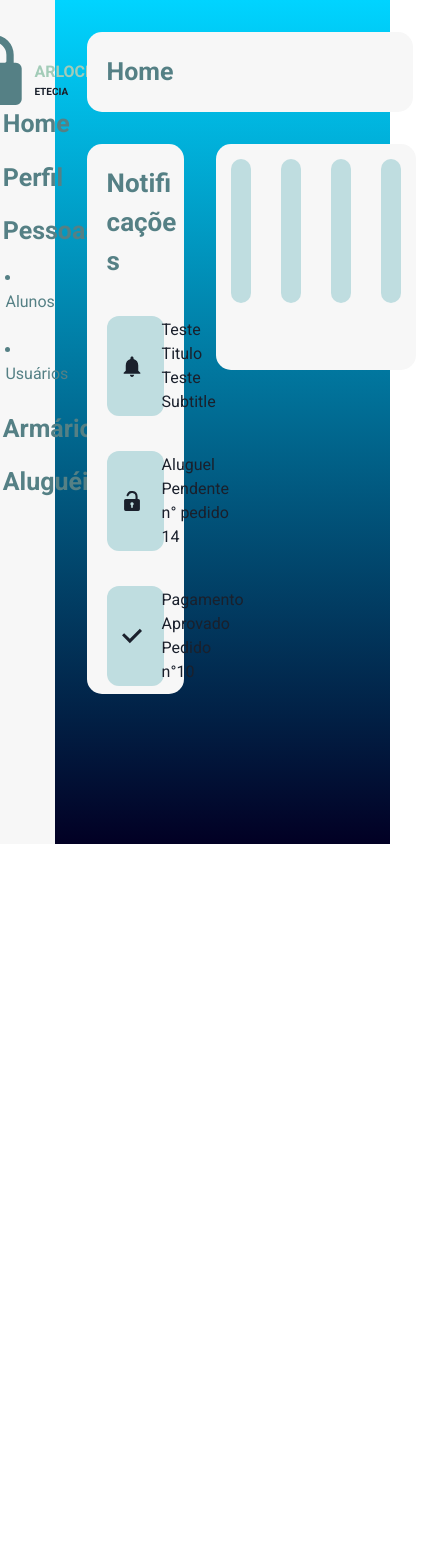
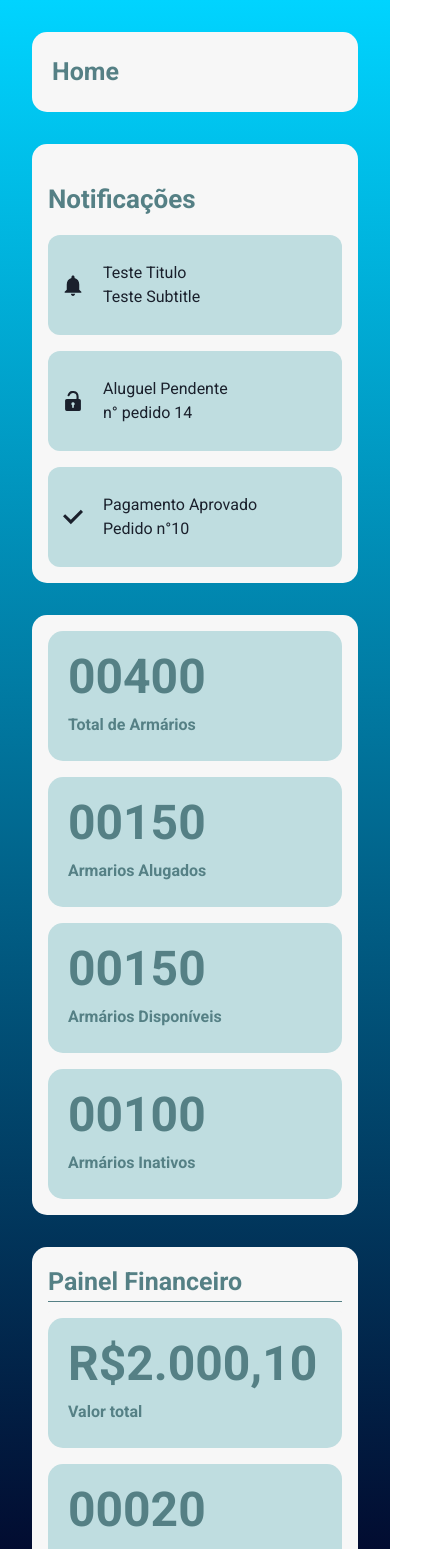
Before and after one commit to GabrieelAraujoo/front-arlock, a React (Create React App) app: page /Adm/Home in a window 390 px wide. Shown: the top 1549 px of the page, 445 px wide, since content can reach past the window. Before the commit the page ends 844 px from the top, so only its background shows below. Built offline with nearby package versions, Linux system fonts and the light colour scheme.

Commit message:
chore: responsividade home adm

```diff
--- a/src/components/Box/BoxGeral.jsx
+++ b/src/components/Box/BoxGeral.jsx
@@ -5,17 +5,16 @@ export function BoxGeral({ number, text }) {
   return (
     <Flex
       backgroundColor="#BFDDE0"
-      width="100%"
-      height="144px"
+      minWidth={{ base: "full", lg: "410px" }}
+      height="130px"
       borderRadius="15px"
-      margin="15px"
     >
       <Flex marginLeft="20px" marginTop="10px" direction="column">
         <Text fontSize="48px" textColor="#558085" fontWeight="bold">
           {number}
         </Text>
 
-        <Text textColor="#558085" fontWeight="bold" fontSize="20px">
+        <Text textColor="#558085" fontWeight="bold" fontSize="1rem">
           {text}
         </Text>
       </Flex>
--- a/src/components/Box/BoxNotification.jsx
+++ b/src/components/Box/BoxNotification.jsx
@@ -1,65 +1,66 @@
 import React from "react";
 import { Flex, Text } from "@chakra-ui/react";
-import { LockIcon, BellIcon, UnlockIcon, CheckIcon } from '@chakra-ui/icons';
+import { BellIcon, UnlockIcon, CheckIcon } from "@chakra-ui/icons";
 
-export function BoxNotificationAlert({title, subtitle}) {
+export function BoxNotificationAlert({ title, subtitle }) {
   return (
-    <Flex backgroundColor="#BFDDE0" marginInline="20px" marginTop="35px"  height="100px" borderRadius="12px" alignItems="center">
-        <BellIcon height="25px" width="30px" marginLeft="10px"/>
+    <Flex
+      width="full"
+      backgroundColor="#BFDDE0"
+      marginTop="1rem"
+      height="100px"
+      borderRadius="12px"
+      alignItems="center"
+    >
+      <BellIcon height="25px" width="30px" marginLeft="10px" />
 
       <Flex direction="column">
-            <Text marginLeft="15px" >
-                {title}
-            </Text>
+        <Text marginLeft="15px">{title}</Text>
 
-            <Text marginLeft="15px">
-                {subtitle}
-            </Text>
+        <Text marginLeft="15px">{subtitle}</Text>
       </Flex>
     </Flex>
   );
 }
 
-export function BoxNotificationRent({title, subtitle}) {
+export function BoxNotificationRent({ title, subtitle }) {
   return (
-        <Flex backgroundColor="#BFDDE0" marginInline="20px" marginTop="35px" height="100px"
-        borderRadius="12px" alignItems="center">
-            <UnlockIcon height="20px" width="30px" marginLeft="10px"/>
+    <Flex
+      width="full"
+      backgroundColor="#BFDDE0"
+      marginTop="1rem"
+      height="100px"
+      borderRadius="12px"
+      alignItems="center"
+    >
+      <UnlockIcon height="20px" width="30px" marginLeft="10px" />
 
       <Flex direction="column">
+        <Text marginLeft="15px">{title}</Text>
 
-                <Text marginLeft="15px" >
-                    {title}
-                </Text>
-
-                <Text marginLeft="15px">
-                    {subtitle}
-                </Text>
-
+        <Text marginLeft="15px">{subtitle}</Text>
       </Flex>
-
     </Flex>
   );
 }
 
-  export function BoxNotificationPayment({title, subtitle}) {
+export function BoxNotificationPayment({ title, subtitle }) {
   return (
-        <Flex backgroundColor="#BFDDE0" marginInline="20px" marginTop="35px" height="100px"
-                      borderRadius="12px" alignItems="center">
-                    <CheckIcon height="20px" width="30px" marginLeft="10px"/>
+    <Flex
+      width="full"
+      backgroundColor="#BFDDE0"
+      marginTop="1rem"
+      height="100px"
+      borderRadius="12px"
+      alignItems="center"
+    >
+      <CheckIcon height="20px" width="30px" marginLeft="10px" />
 
       <Flex direction="column">
+        <Text marginLeft="15px">{title}</Text>
 
-                <Text marginLeft="15px">
-                    {title}
-                </Text>
-
-                <Text marginLeft="15px">
-                    {subtitle}
-                </Text>
-
+        <Text marginLeft="15px">{subtitle}</Text>
       </Flex>
-
     </Flex>
   );
 }
--- a/src/layout/Container.jsx
+++ b/src/layout/Container.jsx
@@ -1,10 +1,15 @@
-import React, { useState } from "react";
-import { Flex } from "@chakra-ui/react";
+import React from "react";
+import { Flex, useBreakpointValue } from "@chakra-ui/react";
 import MenuLateral from "../components/Menu/MenuLateral";
 import { useLocation } from "react-router-dom";
 
 export function Container({ children, ...rest }) {
   const { pathname } = useLocation();
+  const variant = useBreakpointValue({
+    base: false,
+    md: false,
+    lg: true,
+  });
 
   return (
     <Flex
@@ -13,7 +18,7 @@ export function Container({ children, ...rest }) {
       h="auto"
       {...rest}
     >
-      {pathname !== "/" && <MenuLateral />}
+      {pathname !== "/" && variant === true && <MenuLateral />}
       {children}
     </Flex>
   );
--- a/src/pages/dashboard/Adm/index.jsx
+++ b/src/pages/dashboard/Adm/index.jsx
@@ -14,20 +14,25 @@ function Home() {
   return (
     <Main>
       <Container>
+        {/* Flex central */}
         <Flex width="full" padding="2rem" direction="column">
           <PageTitle title={"Home"} />
-          <Flex width="full">
+
+          {/* Flex das notificações e do flex dos outros boxes*/}
+          <Flex
+            width="full"
+            paddingTop="2rem"
+            direction={{ sm: "column", base: "column", lg: "row" }}
+          >
             {/* Flex de notificações */}
             <Flex
               backgroundColor="white.100"
-              width="30%"
-              height="550px"
+              width={{ base: "full", lg: "30%" }}
               direction="column"
               borderRadius="15px"
-              marginTop="2rem"
+              padding="1rem"
             >
               <Text
-                marginLeft="20px"
                 marginTop="20px"
                 fontSize="26px"
                 textColor="#558085"
@@ -54,149 +59,41 @@ function Home() {
 
             {/* Flex com dois Flex, um dos armários e outro financeiro */}
             <Flex
-              width="full"
-              justifyContent="flex-end"
-              paddingLeft="2rem"
-              paddingTop="2rem"
+              width={{ base: "full", lg: "70%" }}
+              direction="column"
+              marginLeft={{ base: "0", lg: "2rem" }}
+              marginTop={{ base: "2rem", lg: "0" }}
             >
+              {/* Relatório de Armários */}
               <Flex
                 backgroundColor="white.100"
                 width="100%"
-                height="41%"
                 borderRadius="15px"
+                display="grid"
+                gridTemplateColumns={{
+                  sm: "auto",
+                  base: "auto",
+                  lg: "auto auto",
+                }}
+                gridGap="1rem"
+                padding="1rem"
+                marginBottom="2rem"
               >
-                <BoxGeral />
-                <BoxGeral />
-                <BoxGeral />
-                <BoxGeral />
-                {/* Primeiro Flex - armários */}
-                {/* <Flex direction="column">
-                  <Flex
-                    backgroundColor="#BFDDE0"
-                    width="355px"
-                    height="144px"
-                    borderRadius="15px"
-                    margin="15px"
-                  >
-                    <Flex marginLeft="20px" marginTop="10px" direction="column">
-                      <Text
-                        fontSize="48px"
-                        textColor="#558085"
-                        fontWeight="bold"
-                      >
-                        00400
-                      </Text>
-
-                      <Text
-                        textColor="#558085"
-                        fontWeight="bold"
-                        fontSize="20px"
-                      >
-                        Total de Armários
-                      </Text>
-                    </Flex>
+                <BoxGeral number={"00400"} text={"Total de Armários"} />
+                <BoxGeral number={"00150"} text={"Armarios Alugados"} />
+                <BoxGeral number={"00150"} text={"Armários Disponíveis"} />
+                <BoxGeral number={"00100"} text={"Armários Inativos"} />
               </Flex>
 
+              {/* Financeiro */}
               <Flex
-                    backgroundColor="#BFDDE0"
-                    width="355px"
-                    height="144px"
+                backgroundColor="white.100"
+                width="100%"
                 borderRadius="15px"
-                    margin="15px"
-                    direction="column"
-                  >
-                    <Flex marginLeft="20px" marginTop="10px" direction="column">
-                      <Text
-                        fontSize="48px"
-                        textColor="#558085"
-                        fontWeight="bold"
-                      >
-                        00150
-                      </Text>
-
-                      <Text
-                        textColor="#558085"
-                        fontWeight="bold"
-                        fontSize="20px"
-                      >
-                        Armarios Alugados
-                      </Text>
-                    </Flex>
-                  </Flex>
-                </Flex>
-
-                <Flex direction="column">
-                  <Flex
-                    backgroundColor="#BFDDE0"
-                    width="355px"
-                    height="144px"
-                    borderRadius="15px"
-                    margin="15px"
-                    direction="column"
-                  >
-                    <Flex marginLeft="20px" marginTop="10px" direction="column">
-                      <Text
-                        fontSize="48px"
-                        textColor="#558085"
-                        fontWeight="bold"
-                      >
-                        00150
-                      </Text>
-
-                      <Text
-                        textColor="#558085"
-                        fontWeight="bold"
-                        fontSize="20px"
-                      >
-                        Armários Disponíveis
-                      </Text>
-                    </Flex>
-                  </Flex>
-
-                  <Flex
-                    backgroundColor="#BFDDE0"
-                    width="355px"
-                    height="144px"
-                    borderRadius="12px"
-                    margin="15px"
-                    direction="column"
-                  >
-                    <Flex marginLeft="20px" marginTop="10px" direction="column">
-                      <Text
-                        fontSize="48px"
-                        textColor="#558085"
-                        fontWeight="bold"
-                      >
-                        00100
-                      </Text>
-
-                      <Text
-                        textColor="#558085"
-                        fontWeight="bold"
-                        fontSize="20px"
-                      >
-                        Armários Inativos
-                      </Text>
-                    </Flex>
-                  </Flex>
-                </Flex> */}
-              </Flex>
-            </Flex>
-          </Flex>
-        </Flex>
-
-        {/* <Flex
-          backgroundColor="white.100"
-          width="52%"
-          height="35%"
-          borderRadius="15px"
-          marginLeft="-777px"
-          marginTop="420px"
+                padding="1rem"
                 direction="column"
               >
                 <Text
-            marginLeft="15px"
-            marginTop="15px"
                   fontSize="25px"
                   fontWeight="bold"
                   textColor="#558085"
@@ -205,50 +102,27 @@ function Home() {
                 >
                   Painel Financeiro
                 </Text>
-
-          <Flex alignItems="baseline">
                 <Flex
-              backgroundColor="#BFDDE0"
-              width="355px"
-              height="144px"
+                  backgroundColor="white.100"
+                  width="100%"
                   borderRadius="15px"
-              margin="15px"
+                  display="grid"
+                  gridTemplateColumns={{
+                    sm: "auto",
+                    base: "auto",
+                    lg: "auto auto",
+                  }}
+                  paddingTop="1rem"
+                  gridColumnGap="1rem"
+                  gridRowGap={{ base: "1rem", lg: "0" }}
                 >
-              <Flex marginLeft="20px" marginTop="20px" direction="column">
-                <Text fontSize="48px" textColor="#558085" fontWeight="bold">
-                  R$2.000,10
-                </Text>
-
-                <Text textColor="#558085" fontWeight="bold" fontSize="20px">
-                  Valor total
-                </Text>
-              </Flex>
-            </Flex>
-
-            <Flex
-              backgroundColor="#BFDDE0"
-              width="345px"
-              height="144px"
-              borderRadius="15px"
-              margin="15px"
-            >
-              <Flex
-                marginLeft="20px"
-                marginTop="20px"
-                direction="column"
-                fontWeight="bold"
-              >
-                <Text fontSize="48px" textColor="#558085" fontWeight="bold">
-                  00020
-                </Text>
-
-                <Text textColor="#558085" fontSize="20px">
-                  Alugueis Pendentes
-                </Text>
+                  <BoxGeral number={"R$2.000,10"} text={"Valor total"} />
+                  <BoxGeral number={"00020"} text={"Alugueis Pendentes"} />
                 </Flex>
               </Flex>
             </Flex>
-        </Flex> */}
+          </Flex>
+        </Flex>
       </Container>
     </Main>
   );
```
Lines whose indentation alone changed are shown as unchanged.
